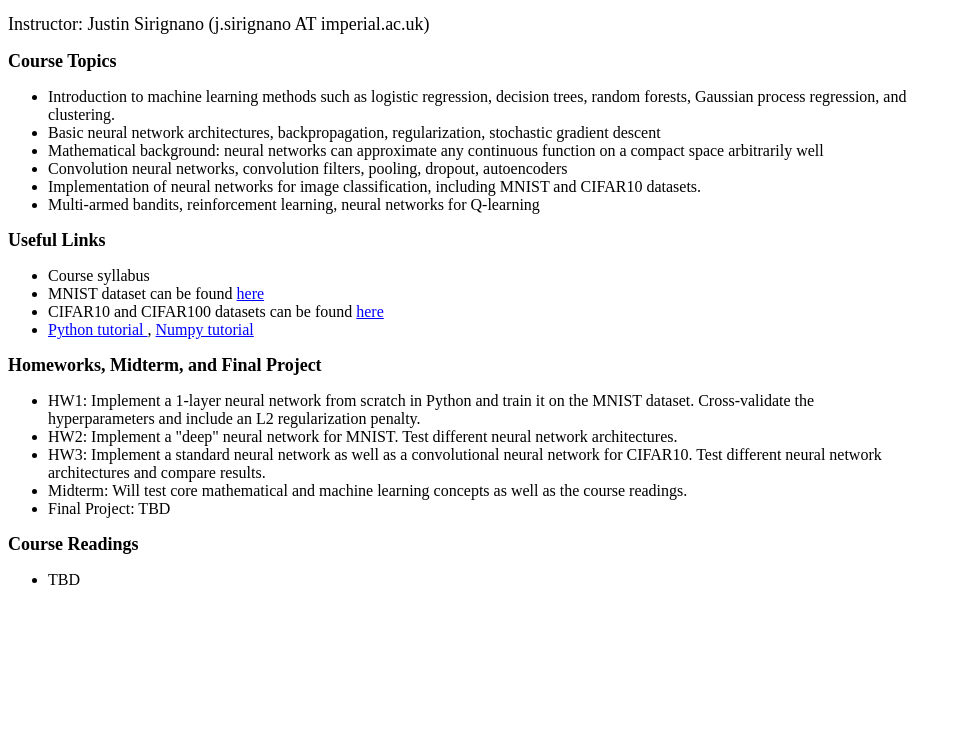
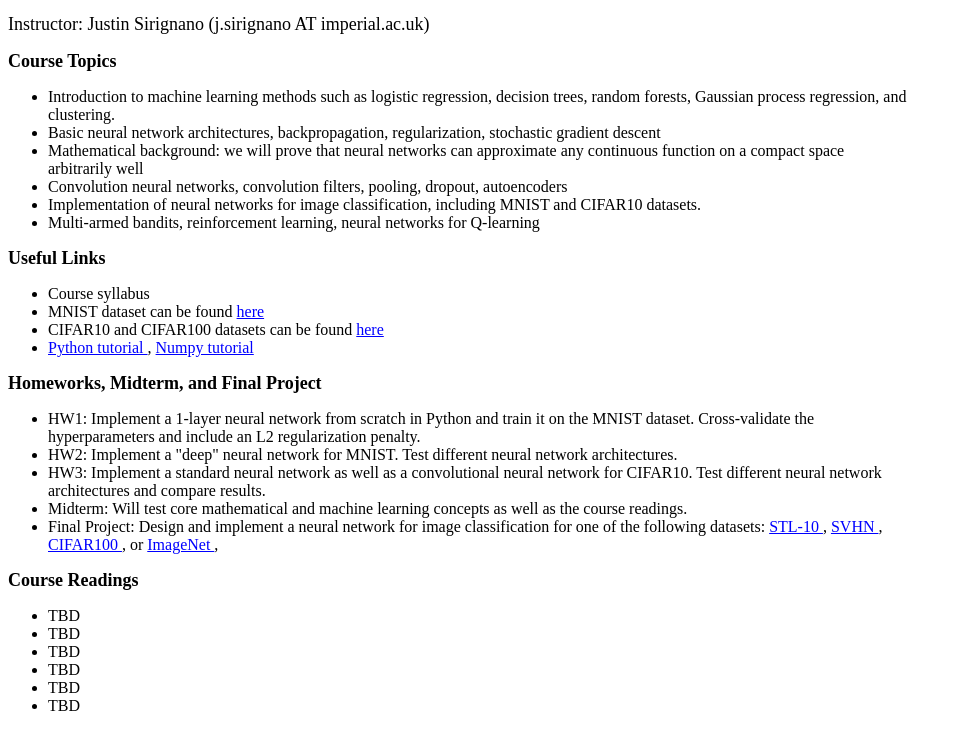
Before and after one commit to jasirign/NeuralNetworks_and_DeepLearning, a plain HTML site: page index.html in a window 1280 px wide. Shown: the part 47-796 px from the top of the page, without its empty margins (0-961 px from the left). Drawn offline with Linux system fonts and the light colour scheme.

Commit message:
second tryy

```diff
--- a/index.html
+++ b/index.html
@@ -31,7 +31,7 @@
 	<li> Introduction to machine learning methods such as logistic regression, decision trees, random forests,
 	     Gaussian process regression, and clustering. </li>
 	<li> Basic neural network architectures, backpropagation, regularization, stochastic gradient descent </li>
-	<li> Mathematical background: neural networks can approximate any continuous function on a compact space arbitrarily well  </li>
+	<li> Mathematical background: we will prove that neural networks can approximate any continuous function on a compact space arbitrarily well  </li>
 	<li> Convolution neural networks, convolution filters, pooling, dropout, autoencoders </li>
 	<li> Implementation of neural networks for image classification, including MNIST and CIFAR10 datasets. </li>
 	<li> Multi-armed bandits, reinforcement learning, neural networks for Q-learning </li>
@@ -56,11 +56,20 @@
 	<li> HW2: Implement a "deep" neural network for MNIST. Test different neural network architectures. </li>
 	<li> HW3: Implement a standard neural network as well as a convolutional neural network for CIFAR10.  Test different neural network architectures and compare results. </li>
 	<li> Midterm:  Will test core mathematical and machine learning concepts as well as the course readings. </li>
-	<li> Final Project: TBD  </li>
+	<li> Final Project: Design and implement a neural network for image classification for one of the following datasets: <a href="http://cs.stanford.edu/~acoates/stl10/"
+        target = "_blank"> STL-10 </a> , <a href="http://ufldl.stanford.edu/housenumbers/"
+        target = "_blank"> SVHN </a> , <a href="http://www.cs.toronto.edu/~kriz/cifar.html"
+        target = "_blank"> CIFAR100 </a>, or <a href="http://www.image-net.org/"
+        target = "_blank"> ImageNet </a>,  </li>
 </ul>
 
 <FONT SIZE="4" COLOR = #000000><b>Course Readings</b></FONT>
 <ul>
+	<li> TBD </li>
+	<li> TBD </li>
+	<li> TBD </li>
+	<li> TBD </li>
+	<li> TBD </li>
 	<li> TBD </li>
 
 </ul>
```
